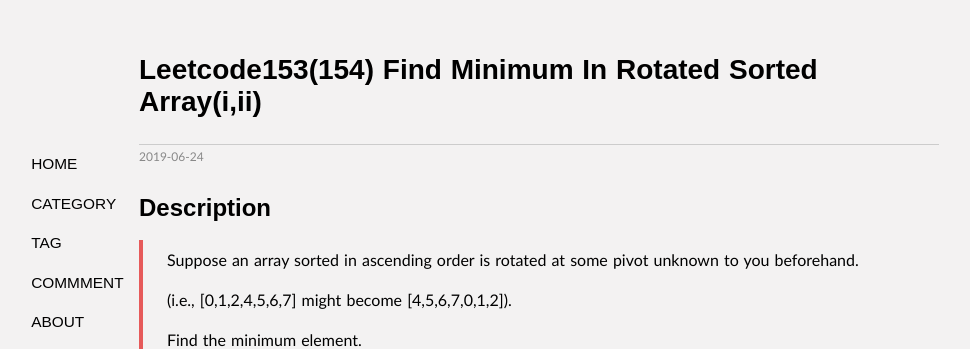
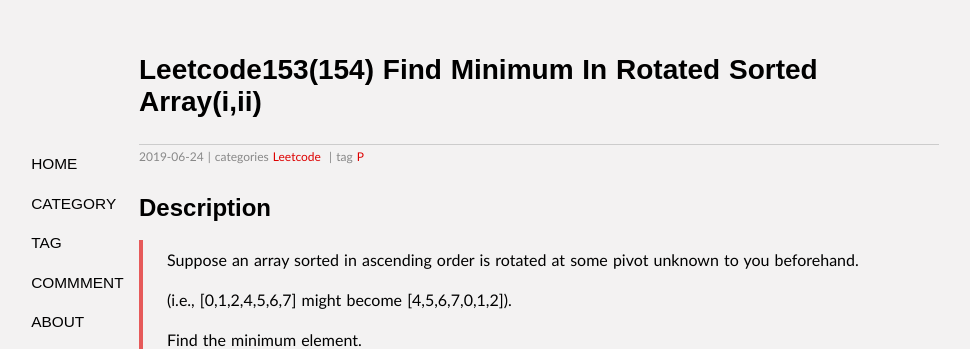
Before and after one commit to goingeast/goingeast.github.io, a Jekyll site: the page built from _posts/2019-06-24-Leetcode153(154)-Find-Minimum-in-Rotated-Sorted-Array(I,II).md, in a window 1280 px wide. Shown: the top 349 px of the page, without its empty margins (101-1071 px from the left). Built offline with Jekyll 4.4.1, drawn with Linux system fonts in a browser that asks for light colours; our own code applies the rules of GitHub Pages for plain Markdown files.

Commit message:
Update 2019-06-24-Leetcode153(154)-Find-Minimum-in-Rotated-Sorted-Array(I,II).md

```diff
--- a/_posts/2019-06-24-Leetcode153(154)-Find-Minimum-in-Rotated-Sorted-Array(I,II).md
+++ b/_posts/2019-06-24-Leetcode153(154)-Find-Minimum-in-Rotated-Sorted-Array(I,II).md
@@ -1,3 +1,8 @@
+---
+categories: Leetcode
+tag: P
+---
+
 ## Description
 >Suppose an array sorted in ascending order is rotated at some pivot unknown to you beforehand.
 >
```
